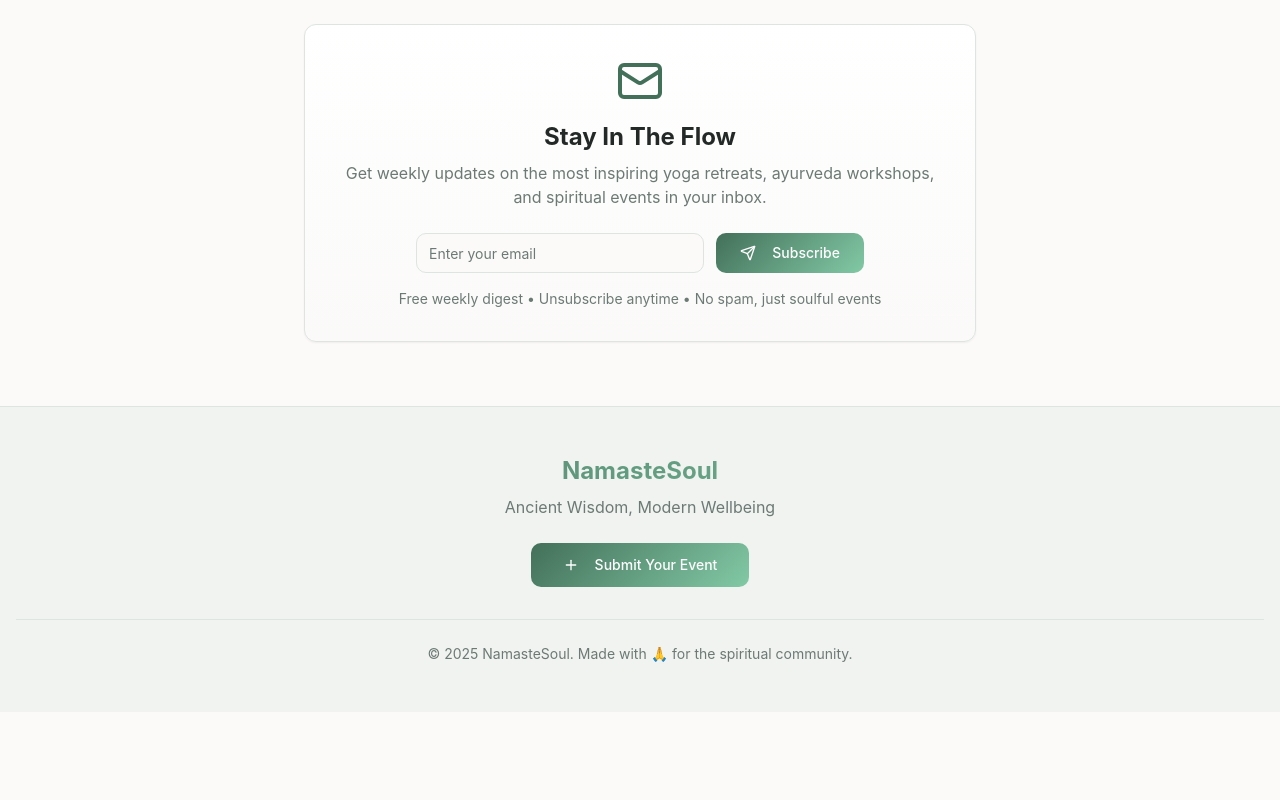
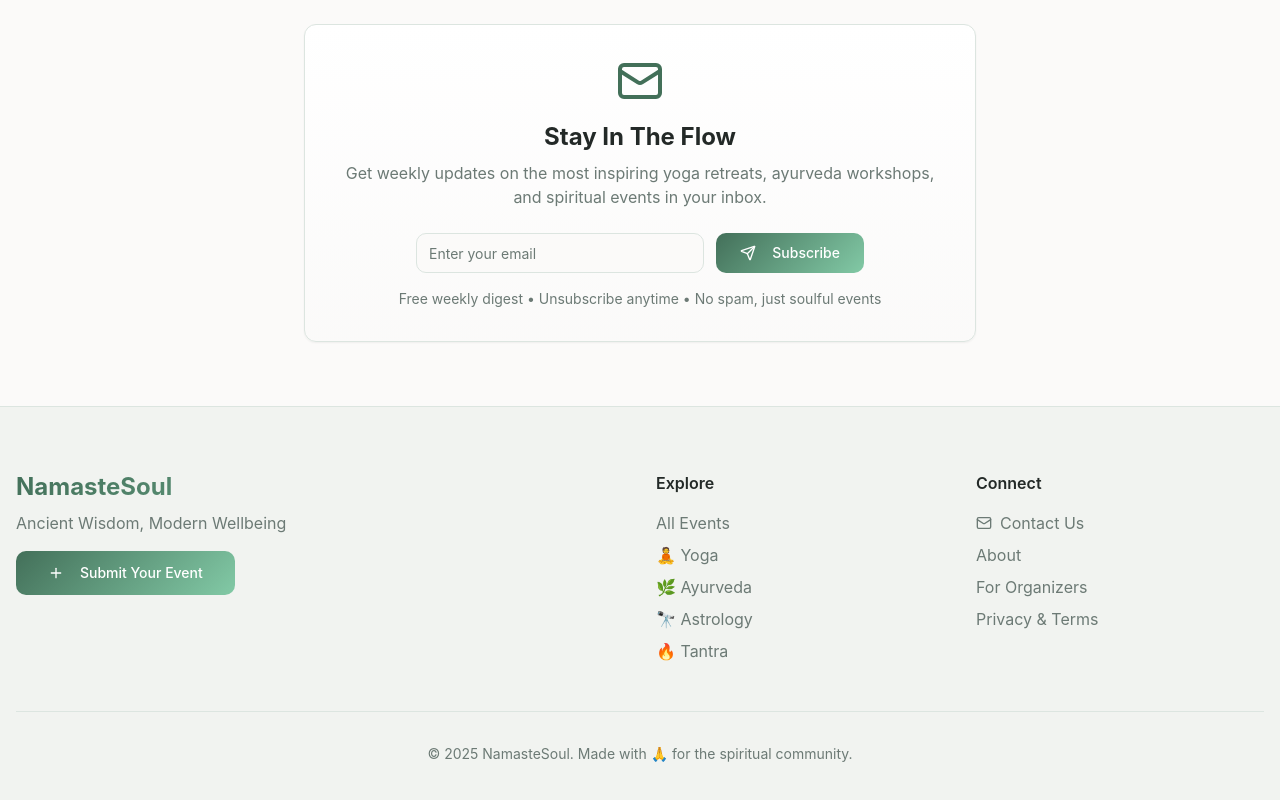
Before and after one commit to agrawaltejas/namaste-soul, a React (Vite) app: page / in a window 1280 px wide. Shown: the part 5923-6723 px from the top of the page. Before the commit the page ends 6635 px from the top, so only its background shows below. Built offline with nearby package versions, Linux system fonts and the light colour scheme.

Commit message:
Revert footer changes

```diff
--- a/src/components/Footer.tsx
+++ b/src/components/Footer.tsx
@@ -4,14 +4,14 @@ import { Mail, Plus, ExternalLink } from 'lucide-react';
 const Footer = () => {
   return (
     <footer className="bg-primary/5 border-t border-border">
-      <div className="container mx-auto px-4 py-12">
-        <div className="text-center">
+      <div className="container mx-auto px-4 py-16">
+        <div className="grid grid-cols-1 md:grid-cols-2 lg:grid-cols-4 gap-8">
           {/* Brand */}
-          <div className="mb-6">
+          <div className="lg:col-span-2">
             <div className="text-2xl font-bold bg-gradient-primary bg-clip-text text-transparent mb-2">
               NamasteSoul
             </div>
-            <p className="text-muted-foreground mb-6">
+            <p className="text-muted-foreground mb-4 max-w-md">
               Ancient Wisdom, Modern Wellbeing
             </p>
             <Button
@@ -23,10 +23,41 @@ const Footer = () => {
               Submit Your Event
             </Button>
           </div>
+
+          {/* Quick Links */}
+          <div>
+            <h4 className="font-semibold mb-4">Explore</h4>
+            <ul className="space-y-2 text-muted-foreground">
+              <li><a href="#explore" className="hover:text-primary transition-smooth">All Events</a></li>
+              <li><a href="#explore" className="hover:text-primary transition-smooth">🧘 Yoga</a></li>
+              <li><a href="#explore" className="hover:text-primary transition-smooth">🌿 Ayurveda</a></li>
+              <li><a href="#explore" className="hover:text-primary transition-smooth">🔭 Astrology</a></li>
+              <li><a href="#explore" className="hover:text-primary transition-smooth">🔥 Tantra</a></li>
+            </ul>
+          </div>
+
+          {/* Contact & Legal */}
+          <div>
+            <h4 className="font-semibold mb-4">Connect</h4>
+            <ul className="space-y-2 text-muted-foreground">
+              <li>
+                <a
+                  href="mailto:namaste.soul.contact@gmail.com"
+                  className="hover:text-primary transition-smooth flex items-center gap-2"
+                >
+                  <Mail className="h-4 w-4" />
+                  Contact Us
+                </a>
+              </li>
+              <li><a href="#about" className="hover:text-primary transition-smooth">About</a></li>
+              <li><a href="#submit" className="hover:text-primary transition-smooth">For Organizers</a></li>
+              <li><a href="#legal" className="hover:text-primary transition-smooth">Privacy & Terms</a></li>
+            </ul>
+          </div>
         </div>
 
         {/* Copyright */}
-        <div className="border-t border-border mt-8 pt-6 text-center text-sm text-muted-foreground">
+        <div className="border-t border-border mt-12 pt-8 text-center text-sm text-muted-foreground">
           <p>© 2025 NamasteSoul. Made with 🙏 for the spiritual community.</p>
         </div>
       </div>
```
